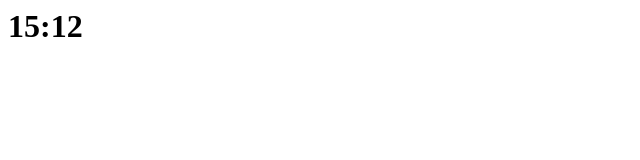
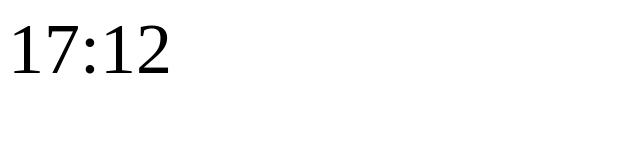
Before and after one commit to margsp/zegar, a plain HTML site: page index.html in a window 1280 px wide. Shown: the whole page, without its empty margins (0-640 px from the left). Drawn offline with Linux system fonts and the light colour scheme.

Commit message:
Shift time, font size

```diff
--- a/index.html
+++ b/index.html
@@ -3,17 +3,17 @@
 	<title>Czas</title>
 </head>
 <body>
-	<h1 id="czas">00:00</h1>
+	<p id="czas" style="font-size: 72px">00:00</p>
 	<script language="javascript">
 			var date = new Date();
 			var minutes1 = date.getMinutes() < 10 ? '0' : '';
-			var time = date.getHours() + ":" + minutes1 + date.getMinutes();
+			var time = (date.getHours() + 2) + ":" + minutes1 + date.getMinutes();
 			document.getElementById("czas").innerHTML = time;
 		setInterval(function()
 		{
 			var date = new Date();
 			var minutes1 = date.getMinutes() < 10 ? '0' : '';
-			var time = date.getHours() + ":" + minutes1 + date.getMinutes();
+			var time = (date.getHours() + 2) + ":" + minutes1 + date.getMinutes();
 			document.getElementById("czas").innerHTML = time;
 		}, 60000);
 	</script>
```
